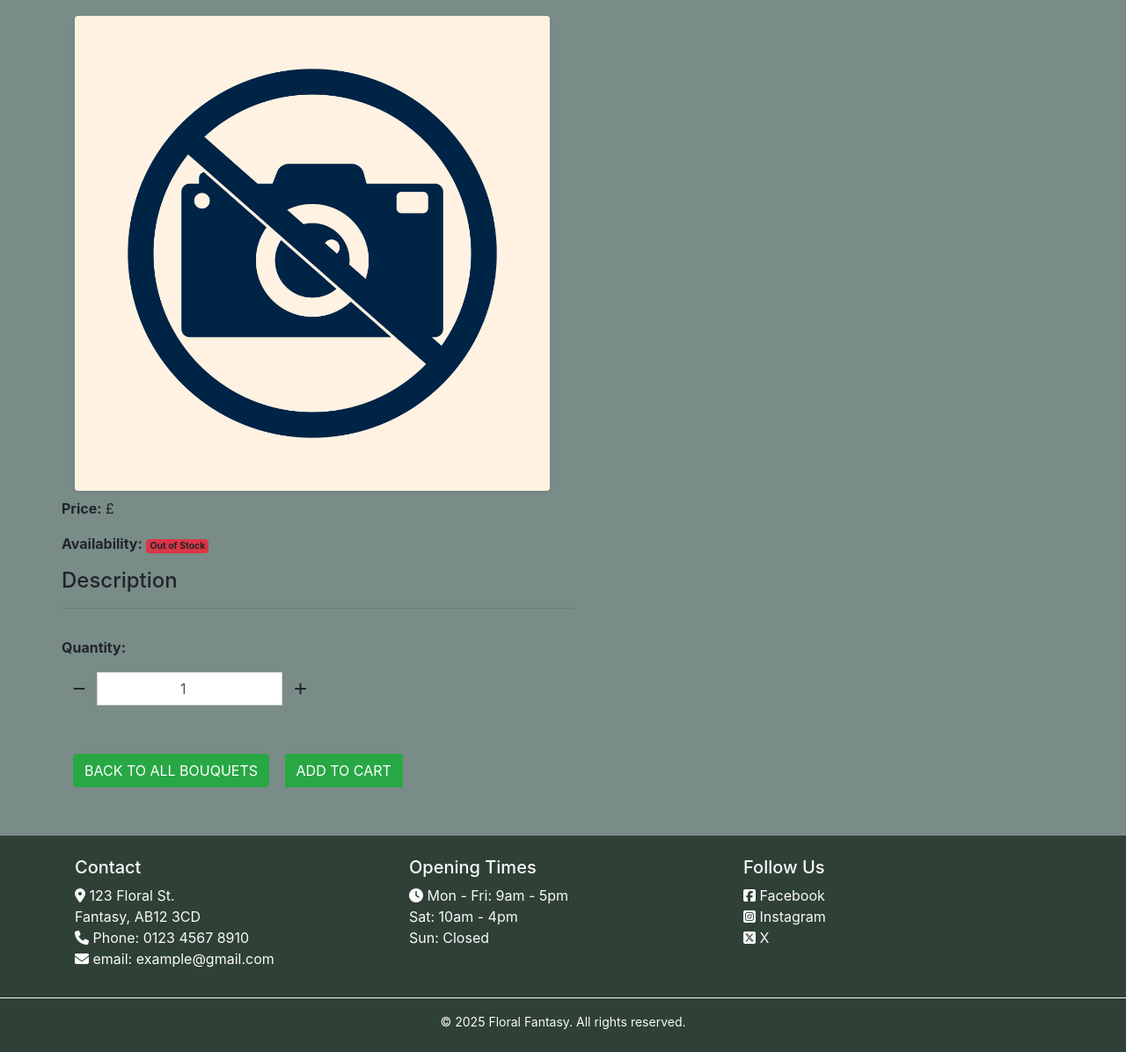
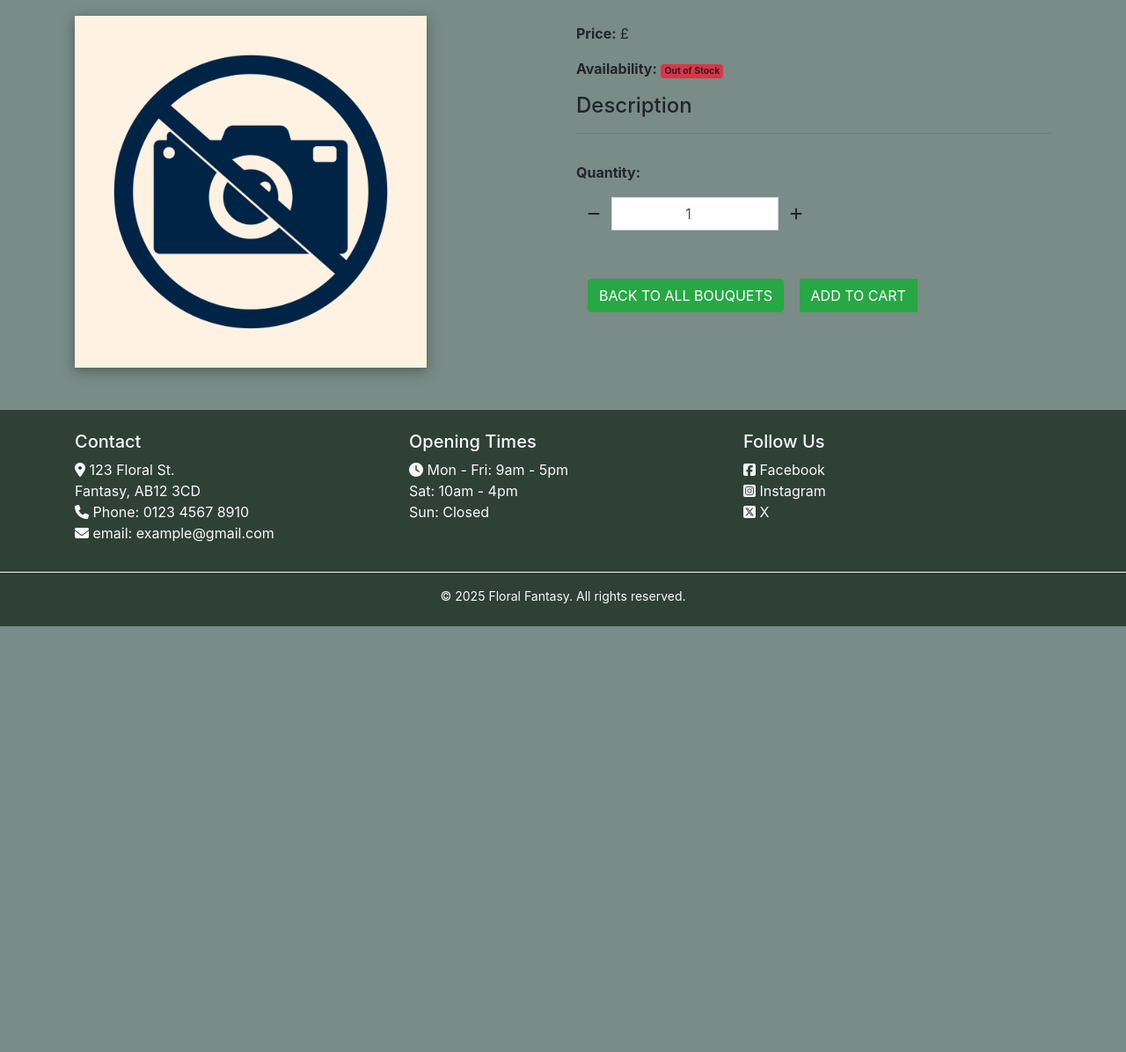
Before and after one commit to jessi25924/floral_fantasy, a Django app: template products/templates/products/product_detail.html in a window 1280 px wide. Shown: the part 126-1322 px from the top of the page at 88% size. After the commit the page ends 838 px from the top, so only its background shows below. Run offline with Django 4.2, Linux system fonts and the light colour scheme; the template is opened without the code that fills it, so the values that code supplies are empty; some libraries are stand-ins or nearby versions; some web fonts are replaced.

Commit message:
Adjust images for consistent sizing

```diff
--- a/landing/templates/landing/index.html
+++ b/landing/templates/landing/index.html
@@ -39,7 +39,7 @@
                  </div>
                  <!-- Image Column -->
                   <div class="col-12 col-md-6 text-center">
-                    <img src="{% static 'images/image1.jpg' %}" alt="floral arrangement" class="img-fluid">
+                    <img src="{% static 'images/image1.jpg' %}" alt="floral arrangement" class="img-fluid fixed-height-img">
                   </div>
             </div>
         </div>
--- a/products/templates/products/product_detail.html
+++ b/products/templates/products/product_detail.html
@@ -14,12 +14,12 @@
     <div class="row">
         <div class="col-md-6">
             {% if product.image %}
-                <img src="{{ product.image.url }}" class="img-fluid rounded shadow-sm" alt="{{ product.name }}">
+                <img src="{{ product.image.url }}" class="product-image shadow-sm" alt="{{ product.name }}">
             {% else %}
-                <img src="{% static 'images/noimage.jpg' %}" class="img-fluid rounded shadow-sm" alt="No image">
+                <img src="{% static 'images/noimage.jpg' %}" class="product-image shadow-sm" alt="No image">
             {% endif %}
         </div>
-        <div class="col-md6">
+        <div class="col-md-6">
             <h1> {{ product.name }}</h1>
             <p><strong>Price:</strong> £{{ product.price|floatformat:2 }}</p>
             <p>
--- a/static/css/base.css
+++ b/static/css/base.css
@@ -141,7 +141,24 @@ footer {
 	color: #17a2b8; /* text-info */
 }
 
-
+/* discount */
 .discount-section {
             background-color: #BF8E7F;
         }
+
+/* landing image */
+.fixed-height-img {
+        height: 500px;       /* adjust as needed */
+        width: 100%;         /* maintain responsiveness */
+        object-fit: cover;   /* ensures aspect ratio without stretching */
+    }
+
+/* product detail image */
+.product-image {
+    max-width: 400px;   /* limit width */
+    max-height: 400px;  /* limit height */
+    width: 100%;        /* responsive within column */
+    height: auto;       /* keeps aspect ratio */
+    border-radius: 0px;
+    filter: drop-shadow(0 4px 8px rgba(0, 0, 0, 0.3));
+}
```
